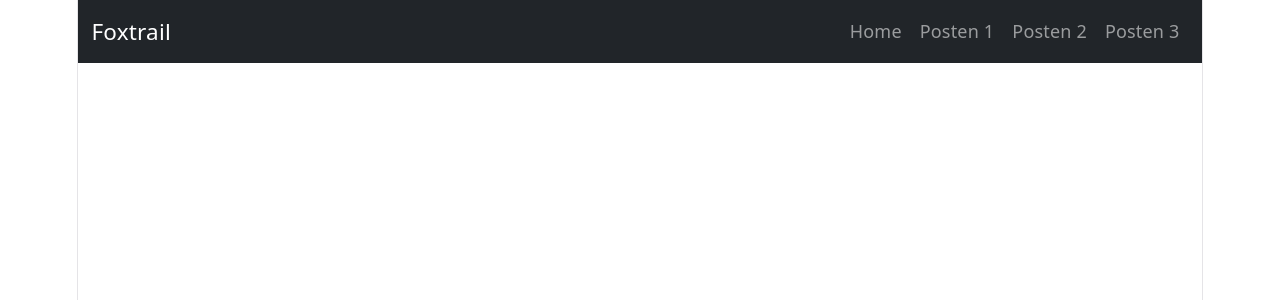
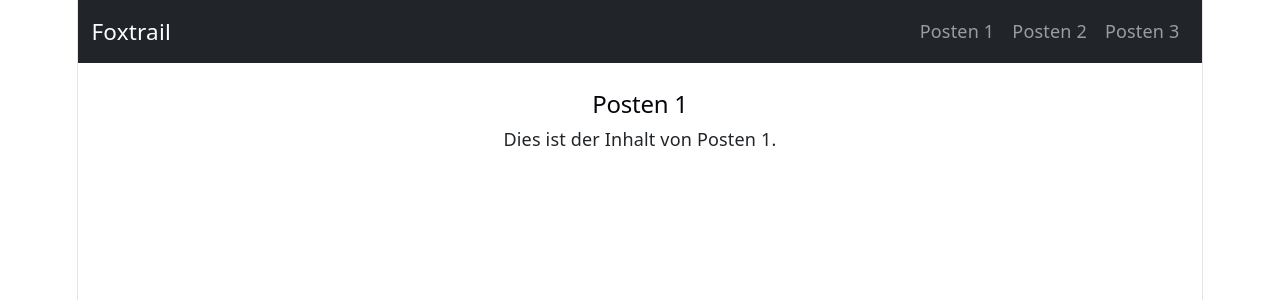
Before and after one commit to GuyNeeman/FoxTrailBBW, a React (Vite) app: page /FoxTrailBBW/posten1 in a window 1280 px wide. Shown: the top 300 px of the page. Built offline with nearby package versions, Linux system fonts and the light colour scheme.

Commit message:
fix: Fix Router and Deployment

```diff
--- a/src/App.jsx
+++ b/src/App.jsx
@@ -1,7 +1,6 @@
 import "./App.css";
 import { Routes, Route, Link } from "react-router-dom";
 
-import Home from "./pages/Home";
 import Posten1 from "./posten/Posten1";
 import Posten2 from "./posten/Posten2";
 import Posten3 from "./posten/Posten3";
@@ -16,9 +15,6 @@ function App() {
             </Link>
 
             <div className="navbar-nav">
-              <Link className="nav-link" to="/">
-                Home
-              </Link>
               <Link className="nav-link" to="/posten1">
                 Posten 1
               </Link>
@@ -34,7 +30,6 @@ function App() {
 
         <div className="container mt-4">
           <Routes>
-            <Route path="/" element={<Home />} />
             <Route path="/posten1" element={<Posten1 />} />
             <Route path="/posten2" element={<Posten2 />} />
             <Route path="/posten3" element={<Posten3 />} />
--- a/src/main.jsx
+++ b/src/main.jsx
@@ -6,7 +6,7 @@ import "./index.css";
 import App from "./App.jsx";
 
 ReactDOM.createRoot(document.getElementById("root")).render(
-    <BrowserRouter>
+    <BrowserRouter basename="/FoxTrailBBW">
         <App />
     </BrowserRouter>
 );
--- a/src/posten/Posten1.jsx
+++ b/src/posten/Posten1.jsx
@@ -0,0 +1,8 @@
+export default function Posten1() {
+  return (
+    <div>
+      <h2>Posten 1</h2>
+      <p>Dies ist der Inhalt von Posten 1.</p>
+    </div>
+  )
+}
--- a/vite.config.js
+++ b/vite.config.js
@@ -4,5 +4,5 @@ import react from '@vitejs/plugin-react'
 // https://vite.dev/config/
 export default defineConfig({
   plugins: [react()],
-  base: "FoxTrailBBW"
+  base: "/FoxTrailBBW/"
 })
```
